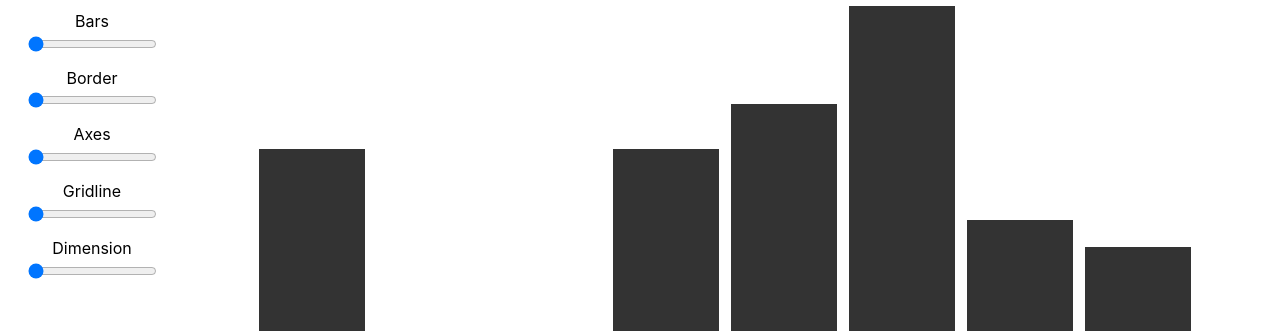
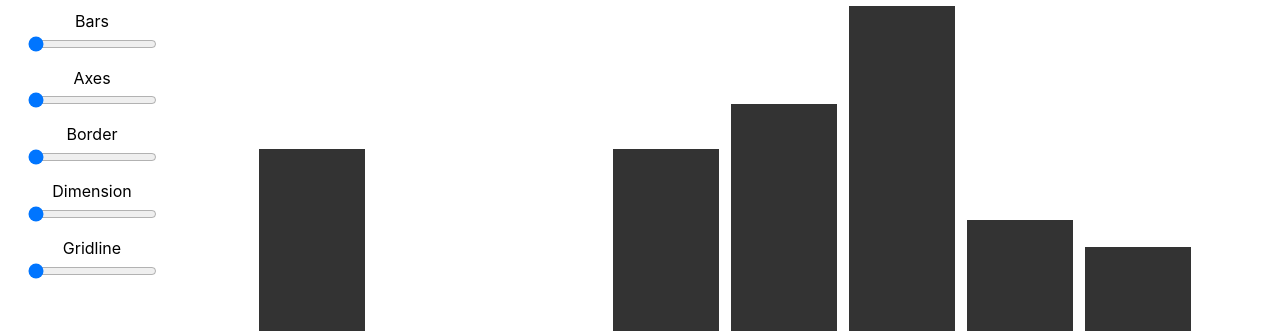
Before and after one commit to midonado/CSC391-d3r, a React (Create React App) app: page / in a window 1280 px wide. Shown: the part 134-465 px from the top of the page. Built offline with nearby package versions, Linux system fonts and the light colour scheme.

Commit message:
shuffled sliders

```diff
--- a/src/App.js
+++ b/src/App.js
@@ -16,6 +16,8 @@ export default function App() {
     preLoadData();
   }, [])
 
+  const order = [0, 1, 2, 3, 4, 5].sort(() => Math.random() - Math.random())
+
   const fruitData = [
     { fruit: "Banana", count: 40, color: "yellow" },
     { fruit: "Blueberry", count: 18, color: "blue" },
@@ -26,11 +28,11 @@ export default function App() {
     { fruit: "Strawberry", count: 32, color: "red" },
     { fruit: "Watermelon", count: 29, color: "lightcoral" }];
 
-    const fruitDataSmall = [
-      { fruit: "Banana", count: 40, color: "yellow" },
-      { fruit: "Blueberry", count: 18, color: "blue" },
-      { fruit: "Orange", count: 56, color: "darkorange" },
-      { fruit: "Strawberry", count: 32, color: "red" }];
+  const fruitDataSmall = [
+    { fruit: "Banana", count: 40, color: "yellow" },
+    { fruit: "Blueberry", count: 18, color: "blue" },
+    { fruit: "Orange", count: 56, color: "darkorange" },
+    { fruit: "Strawberry", count: 32, color: "red" }];
 
   const dimensions = {
     width: 960,
@@ -49,6 +51,7 @@ export default function App() {
       <BarChart
         data={fruitData}
         dimensions={dimensions}
+        order={order}
       />
     </div>
   );
--- a/src/BarChart.js
+++ b/src/BarChart.js
@@ -3,7 +3,7 @@ import React, { useRef, useEffect, useState } from "react";
 import * as d3 from "d3";
 import Slider from "./Slider";
 
-const BarChart = ({ data = [], dimensions = {} }) => {
+const BarChart = ({ data = [], dimensions = {}, order = [] }) => {
     const [attrSlider, setAttrSlider] = useState({
         background: 0,
         bars: 0,
@@ -114,6 +114,8 @@ const BarChart = ({ data = [], dimensions = {} }) => {
         }
     ]
 
+    const sliders = sliderProps.map(d => Slider(d.label, d.initialValue, d.onChangeFunc, d.min, d.max))
+
     // Axes Functions
 
     const createAxes = (max) => {
@@ -139,7 +141,6 @@ const BarChart = ({ data = [], dimensions = {} }) => {
             .attr("class", "y-grid")
             .call(d3.axisLeft(y))
     }
-
 
     const drawAxisTitle = (svg, x, y) => {
         // Horizontal Axis Label
@@ -403,7 +404,7 @@ const BarChart = ({ data = [], dimensions = {} }) => {
 
     return (<>
         <div className="toggles">
-            {sliderProps.map(d => Slider(d.label, d.initialValue, d.onChangeFunc, d.min, d.max))}
+            {order.map(d => sliders[d])}
         </div>
         <div className="chart-container">
             <svg ref={svgRef} width={svgWidth} height={svgHeight} />
--- a/src/Slider.js
+++ b/src/Slider.js
@@ -1,13 +1,13 @@
 import React from "react";
 
-const Slider = (label, initialValue, onChangeFunc, min, max) => {
+const Slider = (label, value, onChangeFunc, min, max) => {
     return (
         < div key={label} className="toggle-container" >
             <p>{label}</p>
             <input
                 type="range"
                 min={min} max={max}
-                value={initialValue}
+                value={value}
                 onChange={onChangeFunc}
                 step="1" />
         </div >
```
Also changed, not shown: src/Axes.js (added).
